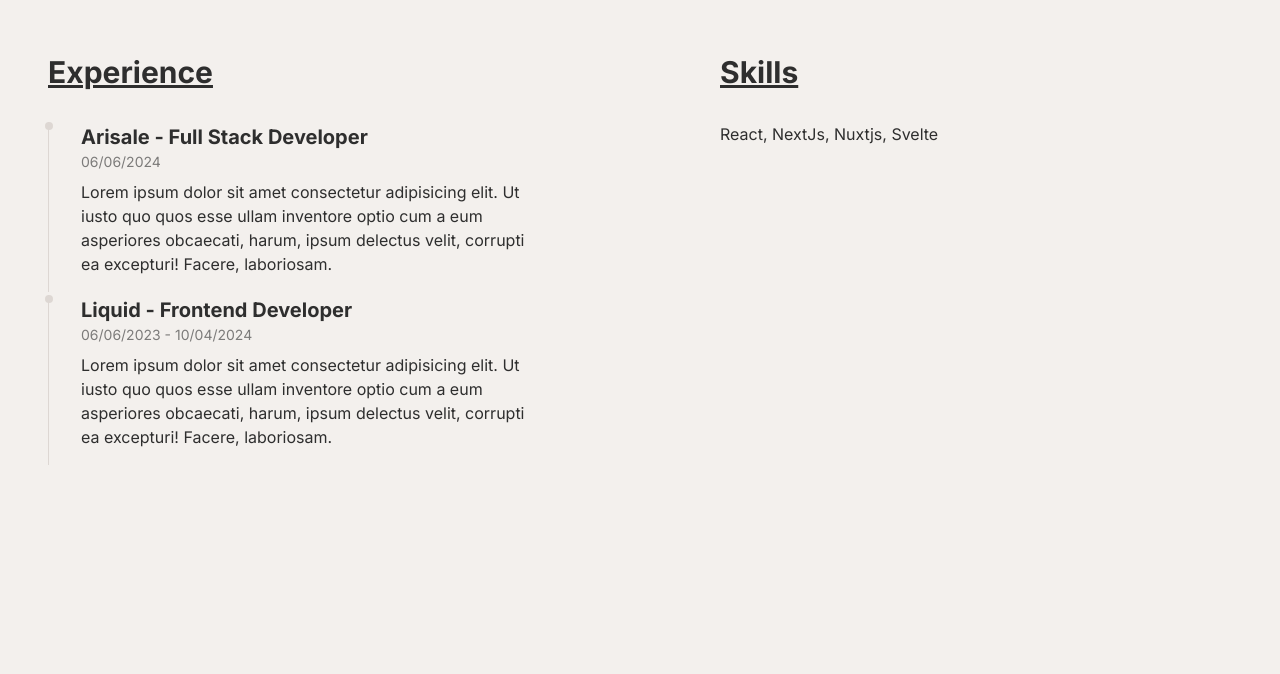
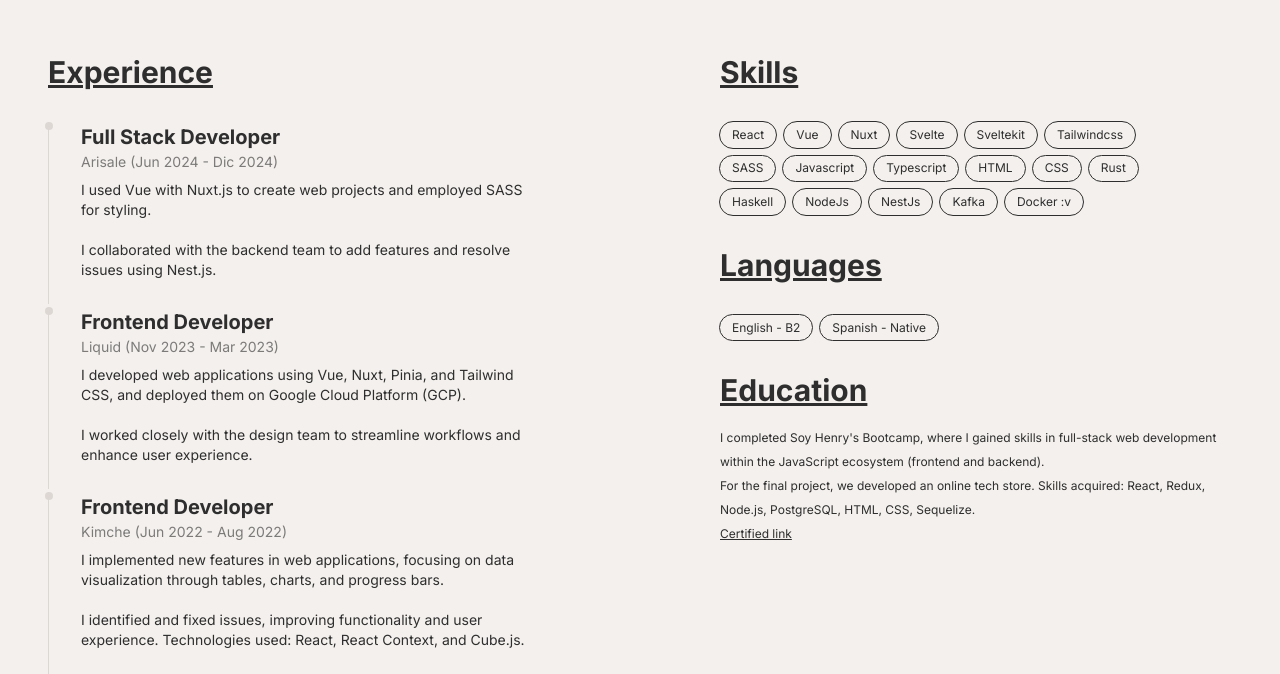
Before and after one commit to dreck-sallow/personal-web, a SvelteKit app: page / in a window 1280 px wide. Shown: the part 746-1420 px from the top of the page. Before the commit the page ends 1211 px from the top, so only its background shows below. Built offline with nearby package versions, Linux system fonts and the light colour scheme.

Commit message:
feat: add skills and other information

```diff
--- a/src/components/job-box.svelte
+++ b/src/components/job-box.svelte
@@ -15,7 +15,7 @@
 <style>
 	.job-box {
 		position: relative;
-		padding-block-end: 1rem;
+		padding-block-end: 1.5rem;
 		padding-block-start: 0;
 		padding-inline-end: 1rem;
 		padding-inline-start: 2rem;
--- a/src/components/nav-bar.svelte
+++ b/src/components/nav-bar.svelte
@@ -65,6 +65,7 @@
 		display: flex;
 		justify-content: center;
 		align-items: center;
+		z-index: 100;
 	}
 
 	.nav-bar__links {
@@ -78,7 +79,6 @@
 		align-items: center;
 		gap: 0.5rem;
 		box-shadow: 0 3px 10px rgb(0, 0, 0, 0.2);
-		z-index: 10;
 		/*box-shadow: 0px 2px 3px -1px rgba(0,0,0,0.1), 0px 1px 0px 0px rgba(25,28,33,0.02), 0px 0px 0px 1px rgba(25,28,33,0.08);*/
 	}
 
--- a/src/components/sections/experience.svelte
+++ b/src/components/sections/experience.svelte
@@ -1,34 +1,97 @@
 <script>
 	import JobBox from '../job-box.svelte';
+	import Tag from '../tag.svelte';
 	import Text from '../text.svelte';
+
+	const frontSkills = ['React', 'Vue', 'Nuxt', 'Svelte', 'Sveltekit', 'Tailwindcss', 'SASS'];
+	const languageSkills = ['Javascript', 'Typescript', 'HTML', 'CSS', 'Rust', 'Haskell'];
+	const backendSkills = ['NodeJs', 'NestJs', 'Kafka', 'Docker :v'];
+	const skills = [...frontSkills, ...languageSkills, ...backendSkills];
 </script>
 
 <section id="experience" class="home-page__section experience-section">
 	<div class="experience-section__block">
 		<Text type="title-3" className="block-title">Experience</Text>
+
 		<div class="experience-section__timeline" role="list">
-			<JobBox title="Arisale - Full Stack Developer" date="06/06/2024">
-				<Text type="text" className="mt-4">
-					Lorem ipsum dolor sit amet consectetur adipisicing elit. Ut iusto quo quos esse ullam
-					inventore optio cum a eum asperiores obcaecati, harum, ipsum delectus velit, corrupti ea
-					excepturi! Facere, laboriosam.
+			<JobBox title="Full Stack Developer" date="Arisale (Jun 2024 - Dic 2024)">
+				<Text type="text-sm" className="mt-4">
+					I used Vue with Nuxt.js to create web projects and employed SASS for styling.
+					<br />
+					<br />
+					I collaborated with the backend team to add features and resolve issues using Nest.js.
 				</Text>
 			</JobBox>
 
-			<JobBox title="Liquid - Frontend Developer" date="06/06/2023 - 10/04/2024">
-				<Text type="text" className="mt-4">
-					Lorem ipsum dolor sit amet consectetur adipisicing elit. Ut iusto quo quos esse ullam
-					inventore optio cum a eum asperiores obcaecati, harum, ipsum delectus velit, corrupti ea
-					excepturi! Facere, laboriosam.
+			<JobBox title="Frontend Developer" date="Liquid (Nov 2023 - Mar 2023)">
+				<Text type="text-sm" className="mt-4">
+					I developed web applications using Vue, Nuxt, Pinia, and Tailwind CSS, and deployed them
+					on Google Cloud Platform (GCP).
+					<br />
+					<br />
+					I worked closely with the design team to streamline workflows and enhance user experience.
 				</Text>
 			</JobBox>
+
+			<JobBox title="Frontend Developer" date="Kimche (Jun 2022 - Aug 2022)">
+				<Text type="text-sm" className="mt-4">
+					I implemented new features in web applications, focusing on data visualization through
+					tables, charts, and progress bars.
+					<br />
+					<br />
+					I identified and fixed issues, improving functionality and user experience. Technologies used:
+					React, React Context, and Cube.js.
+				</Text>
+			</JobBox>
+
+			<!--<JobBox title="Full Stack Developer (Student)" date="SoyHenry (Oct 2021 - Mar 2022)">
+				<Text type="text-sm" className="mt-4">
+					I completed Soy Henry's Bootcamp, where I gained skills in full-stack web development
+					within the JavaScript ecosystem (frontend and backend).
+					<br />
+					<br />
+					For the final project, we developed an online tech store. Skills acquired: React, Redux, Node.js,
+					PostgreSQL, HTML, CSS, Sequelize.
+				</Text>
+			</JobBox> -->
 		</div>
 	</div>
 
 	<div class="experience-section__skills">
 		<div class="experience-section__block">
 			<Text type="title-3" className="block-title">Skills</Text>
-			<Text>React, NextJs, Nuxtjs, Svelte</Text>
+			<div class="experience-section__skill">
+				{#each skills as skill}
+					<Tag label={skill} />
+				{/each}
+			</div>
+		</div>
+
+		<div class="experience-section__block experience-section__languages">
+			<Text type="title-3" className="block-title">Languages</Text>
+			<div class="experience-section__skill">
+				<Tag label="English - B2" />
+				<Tag label="Spanish - Native" />
+			</div>
+		</div>
+
+		<div class="experience-section__block experience-section__education">
+			<Text type="title-3" className="block-title">Education</Text>
+			<Text type="text-xs">
+				I completed Soy Henry's Bootcamp, where I gained skills in full-stack web development within
+				the JavaScript ecosystem (frontend and backend).
+				<br />
+				For the final project, we developed an online tech store. Skills acquired: React, Redux, Node.js,
+				PostgreSQL, HTML, CSS, Sequelize.
+				<br />
+				<a
+					class="experience-section__education-link"
+					href="https://certificates.soyhenry.com/cert?id=251d5f3a-678e-4dc1-85d4-b23df68894e6"
+					target="_blank"
+				>
+					Certified link
+				</a>
+			</Text>
 		</div>
 	</div>
 </section>
@@ -47,8 +110,31 @@
 		text-decoration: underline;
 	}
 
+	.experience-section__education :global(.block-title),
+	.experience-section__education :global(.block-title) {
+		font-weight: 700;
+		margin-bottom: 1rem;
+		text-decoration: underline;
+	}
+
+	.experience-section__education-link {
+		text-decoration: underline;
+	}
+
 	.experience-section__timeline :global(.job-box:not(:last-of-type)) {
 		margin-bottom: 3px;
+	}
+
+	.experience-section__skills .experience-section__block:not(:last-of-type) {
+		margin-bottom: 2rem;
+	}
+
+	.experience-section__skill {
+		max-width: 450px;
+		display: flex;
+		flex-direction: row;
+		flex-wrap: wrap;
+		gap: 0.5rem;
 	}
 
 	@media (width < 48rem) {
--- /dev/null
+++ b/src/components/tag.svelte
@@ -0,0 +1,35 @@
+<script lang="ts">
+	// import Text from './text.svelte';
+	export let label: string | undefined = undefined;
+</script>
+
+<span class="tag">
+	<slot>
+		{label}
+	</slot>
+</span>
+
+<style>
+	.tag {
+		font-family: 'Inter', sans-serif;
+		font-optical-sizing: auto;
+		font-style: normal;
+		font-weight: var(--text-weight);
+		font-size: var(--text-size);
+		line-height: var(--text-height);
+	}
+
+	.tag {
+		padding-inline: 1em;
+		padding-block: 0.4em;
+		outline: 1px solid var(--text);
+		border-radius: 1000px;
+		display: block;
+	}
+
+	.tag {
+		--text-size: 0.75rem;
+		--text-height: calc(1 / 0.75);
+		--text-weight: light;
+	}
+</style>
```
